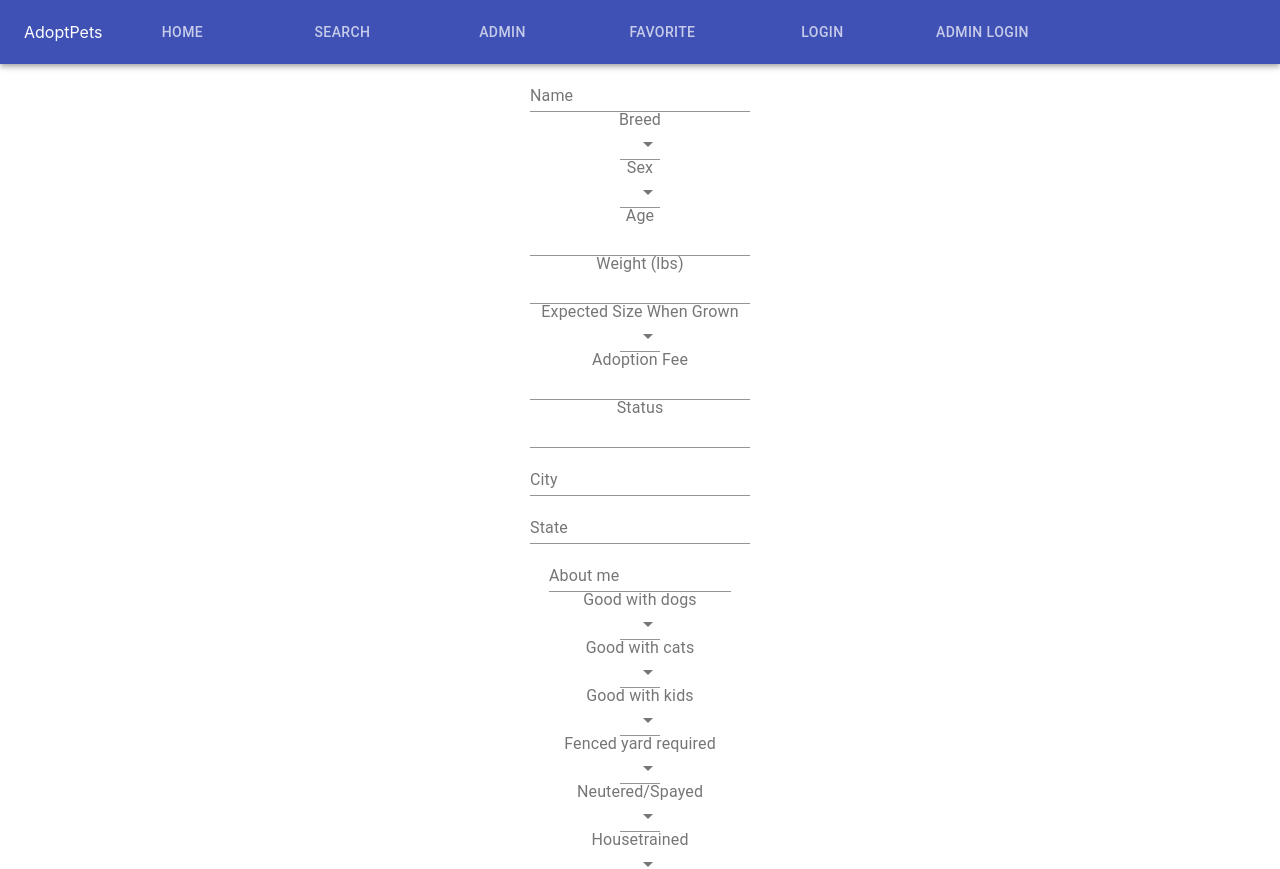
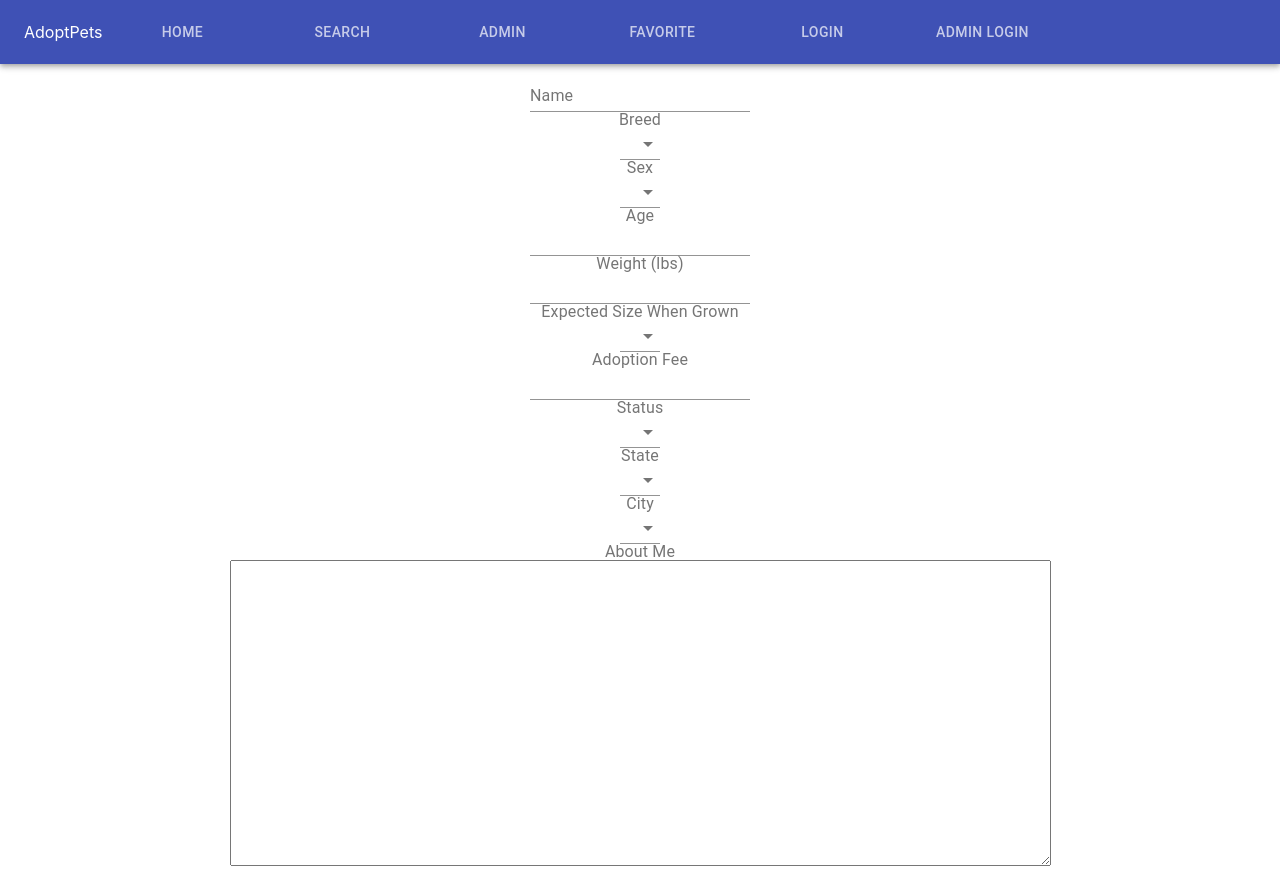
Before and after one commit to zachmkhan/Animal-Adoptions, a React (Create React App) app: page /addDog in a window 1280 px wide. Shown: the top 869 px of the page. Built offline with nearby package versions, Linux system fonts and the light colour scheme.

Commit message:
Fixed city/state lists, updated UI

```diff
--- a/src/components/AddDog.js
+++ b/src/components/AddDog.js
@@ -18,8 +18,10 @@ import IconButton from '@material-ui/core/IconButton';
 import CloseIcon from '@material-ui/icons/Close';
 import {dogBreedsArray} from './breeds'
 
+const data = require('../updated_cities_states.json');
 
 const AddDog = () => {
+    const [cityList, setCityList] = React.useState([]);
     const [name, setName] = React.useState("");
     const [breed, setBreed] = React.useState("");
     const [age, setAge] = React.useState("");
@@ -50,6 +52,22 @@ const AddDog = () => {
     //const form = useRef(null);
 
     const url = "http://adoptpets.eba-uxjrmpet.us-east-2.elasticbeanstalk.com//pets"
+    function changeCities(name) {
+
+        var list = data[name];
+        console.log(list);
+        setCityList(list);
+    }
+
+
+    var stateList = [];
+    Object.keys(data).forEach(state =>
+        stateList.push(<MenuItem value={state}>{state}</MenuItem>)
+    )
+    var cityMenuList = [];
+    cityList.forEach(city =>
+        cityMenuList.push(<MenuItem value={city}>{city}</MenuItem>)
+    )
 
     // const handleSubmit = (event) => {
     //     const requestOptions = {
@@ -154,7 +172,7 @@ const AddDog = () => {
     };
 
     return(
-        <form onSubmit={handleSubmit}>
+        <form id="form" onSubmit={handleSubmit}>
                 <TextField
                     type='text'
                     name='name'
@@ -223,88 +241,42 @@ const AddDog = () => {
                 </Input>
                 <br></br>
                 <InputLabel id="status">Status</InputLabel>
-                <Input
+                <Select
                     labelId="status"
                     type="text"
                     value={status}
                     onChange={e => setStatus(e.target.value)}
                 >
-                </Input>
+                    <MenuItem value="Available">Available</MenuItem>
+                    <MenuItem value="Unvailable">Unvailable</MenuItem>
+                    <MenuItem value="Pending">Pending</MenuItem>
+                </Select>
                 <br></br>
-                <TextField
-                    type='text'
-                    name='city'
-                    label='City'
-                    onChange={e => setCity(e.target.value)}
-                    value={city}
-                />
+                <InputLabel id="state">State</InputLabel>
+                <Select labelId="state"
+                    onChange={e => {setState(e.target.value); changeCities(e.target.value)}}
+                >
+                    {stateList}
+                </Select>
+
+                <InputLabel id="city">City</InputLabel>
+                <Select labelId="city"
+                    onChange={e => {setCity(e.target.value)}}
+
+                >
+                    {cityMenuList}
+                </Select>
                 <br></br>
-                <TextField
-                    type='text'
-                    name='state'
-                    label='State'
-                    onChange={e => setState(e.target.value)}
-                    value={state}
-                />
+
+                <InputLabel id="aboutMe">About Me</InputLabel>
+                <textarea
+                    cols="100"
+                    rows="20"
+                    name='aboutMe'
+                    form="form"
+                ></textarea>
                 <br></br>
-                <TextField
-                    type='text'
-                    name='desc'
-                    label='About me'
-                    onChange={e => setDesc(e.target.value)}
-                    value={desc}
-                    multiline='true'
-                />
-                {/* <br></br>
-                <TextField
-                    type='text'
-                    name='photo1'
-                    label='photo1'
-                    onChange={e => setPhoto1(e.target.value)}
-                    value={photo1}
-                />
-                <br></br>
-                <TextField
-                    type='text'
-                    name='photo2'
-                    label='photo2'
-                    onChange={e => setPhoto2(e.target.value)}
-                    value={photo2}
-                />
-                <br></br>
-                <TextField
-                    type='text'
-                    name='photo3'
-                    label='photo3'
-                    onChange={e => setPhoto3(e.target.value)}
-                    value={photo3}
-                />
-                <br></br>
-                <TextField
-                    type='text'
-                    name='photo4'
-                    label='photo4'
-                    onChange={e => setPhoto4(e.target.value)}
-                    value={photo4}
-                />
-                <br></br>
-                <TextField
-                    type='text'
-                    name='photo5'
-                    label='photo5'
-                    onChange={e => setPhoto5(e.target.value)}
-                    value={photo5}
-                />
-                <br></br>
-                <TextField
-                    type='text'
-                    name='photo6'
-                    label='photo6'
-                    onChange={e => setPhoto6(e.target.value)}
-                    value={photo6}
-                /> */}
-                <br></br>
-                <InputLabel id="checkDogs">Good with dogs</InputLabel>
+                <InputLabel id="checkDogs">Good With Dogs</InputLabel>
                 <Select
                     labelId="checkDogs"
                     onChange={e => setDogs(e.target.value)}
@@ -315,7 +287,7 @@ const AddDog = () => {
                     <MenuItem value="UNKNOWN">UNKNOWN</MenuItem>
                 </Select>
                 <br></br>
-                <InputLabel id="checkCats">Good with cats</InputLabel>
+                <InputLabel id="checkCats">Good With Cats</InputLabel>
                 <Select
                     labelId="checkCats"
                     onChange={e => setCats(e.target.value)}
@@ -326,7 +298,7 @@ const AddDog = () => {
                     <MenuItem value="UNKNOWN">UNKNOWN</MenuItem>
                 </Select>
                 <br></br>
-                <InputLabel id="checkKids">Good with kids</InputLabel>
+                <InputLabel id="checkKids">Good With Kids</InputLabel>
                 <Select
                     labelId="checkKids"
                     onChange={e => setKids(e.target.value)}
@@ -337,7 +309,7 @@ const AddDog = () => {
                     <MenuItem value="UNKNOWN">UNKNOWN</MenuItem>
                 </Select>
                 <br></br>
-                <InputLabel id="checkFence">Fenced yard required</InputLabel>
+                <InputLabel id="checkFence">Fenced Yard Required</InputLabel>
                 <Select
                     labelId="checkFence"
                     onChange={e => setFence(e.target.value)}
@@ -359,7 +331,7 @@ const AddDog = () => {
                     <MenuItem value="UNKNOWN">UNKNOWN</MenuItem>
                 </Select>
                 {/* <br></br> */}
-                <InputLabel id="checkTrained">Housetrained</InputLabel>
+                <InputLabel id="checkTrained">House Trained</InputLabel>
                 <Select
                     labelId="checkTrained"
                     onChange={e => setTrained(e.target.value)}
@@ -370,7 +342,7 @@ const AddDog = () => {
                     <MenuItem value="UNKNOWN">UNKNOWN</MenuItem>
                 </Select>
                 <br></br>
-                <InputLabel id="checkShots">Shots up to date</InputLabel>
+                <InputLabel id="checkShots">Shots Up To Date</InputLabel>
                 <Select
                     labelId="checkShots"
                     onChange={e => setShots(e.target.value)}
```
